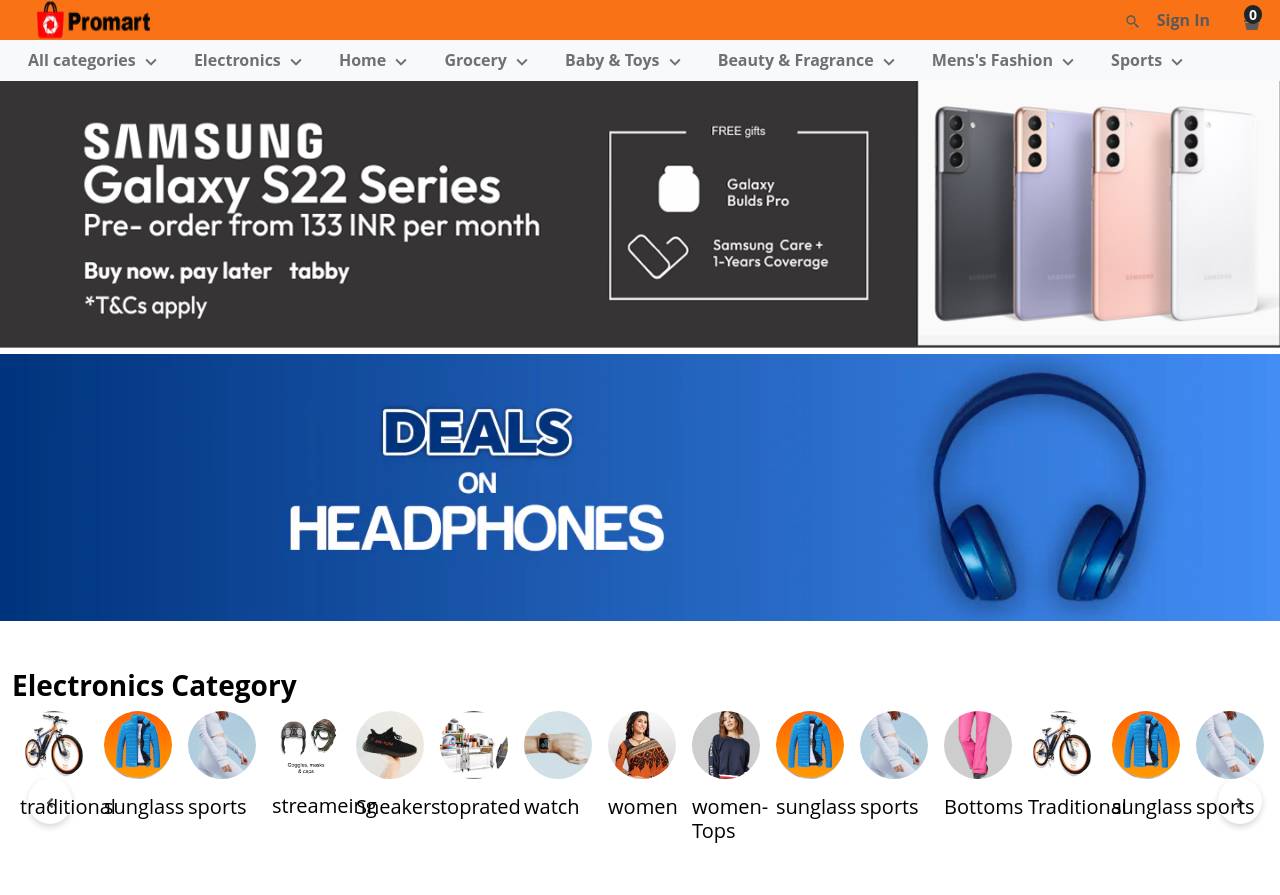
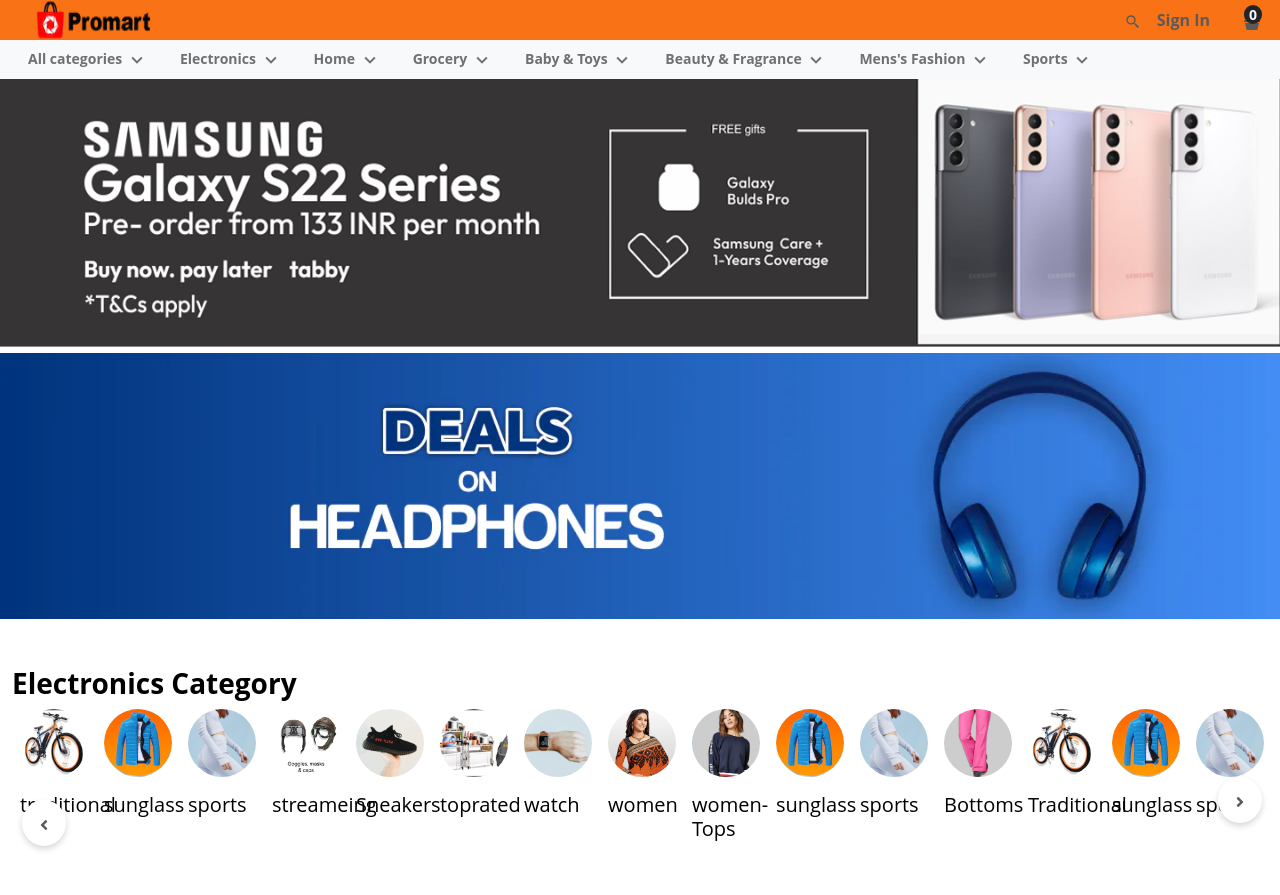
Before and after one commit to mdshoibakhtar/promartshop, a React (Create React App) app: page /electronics in a window 1280 px wide. Shown: the top 895 px of the page. Built offline with nearby package versions, Linux system fonts and the light colour scheme.

Commit message:
btn enable

```diff
--- a/src/assets/styles/mediaqurey.css
+++ b/src/assets/styles/mediaqurey.css
@@ -13,6 +13,13 @@
   }
   .mar {
     padding-left: 55px;
+  }
+  .btnz-index {
+    position: absolute;
+    z-index: 7;
+  }
+  .navbar {
+    font-size: 10px;
   }
 }
 
@@ -73,4 +80,11 @@
   .cam-width {
     padding: 0 20px;
   }
+  .btnz-index {
+    position: absolute;
+    z-index: 7;
+  }
+  .navbar {
+    font-size: 14px;
+  }
 }
```
